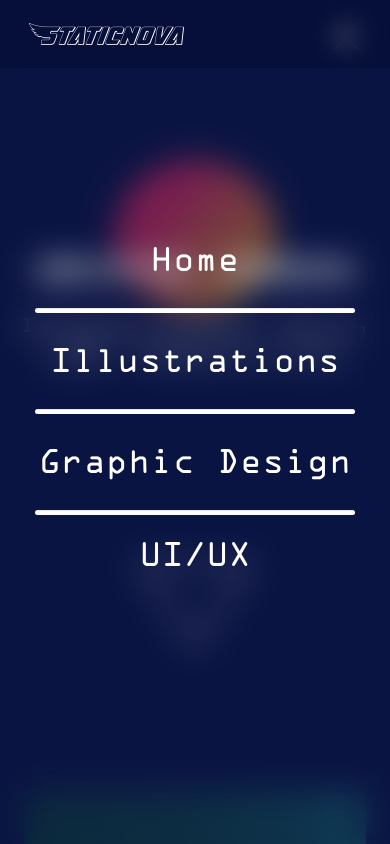
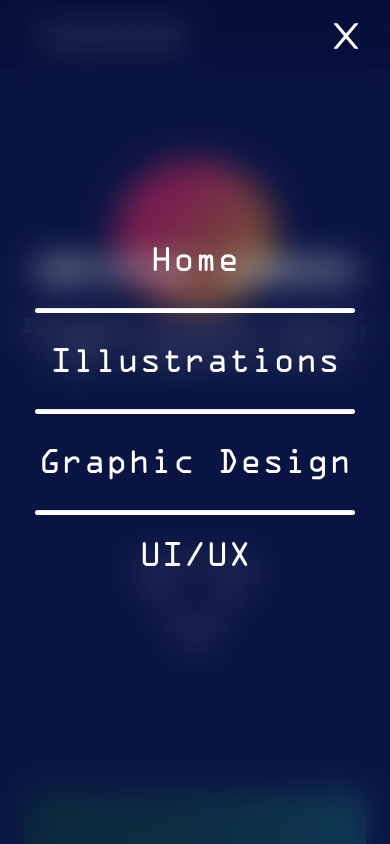
Before and after one commit to nandanpi/staticnova-portfolio, a React (Create React App) app: page /graphicdesign in a window 390 px wide. Both pictures are taken after a click on the icon 346 px from the left and 36 px from the top of the page. Shown: the top 844 px of the page. Built offline with nearby package versions, Linux system fonts and the light colour scheme.

Commit message:
Bugs fixed

```diff
--- a/src/components/navbar2.jsx
+++ b/src/components/navbar2.jsx
@@ -24,7 +24,7 @@ const Navbar2 = () => {
                         </ul>
                     </div>
                 </div>
-                <div className="block md:hidden text-white z-0">
+                <div className="block md:hidden text-white z-[99999]">
                     <div className="flex justify-between py-4 px-6">
                         <span className="logo text-2xl pt-1"><HashLink to="/">Staticnova</HashLink></span>
                         <HiMenu size={40} onClick={toggleNav} className={nav ? "hidden" : "block"}/>
@@ -33,7 +33,7 @@ const Navbar2 = () => {
             </div>
 
 
-            <div className={nav ? "fixed z-50 top-0 right-0 w-screen h-screen backdrop-blur-lg bg-[#0B1544] bg-opacity-20" : "hidden"}>
+            <div className={nav ? "fixed z-50 top-0 right-0 w-screen h-screen backdrop-blur-lg bg-[#0B1544] bg-opacity-20 z-[999999]" : "hidden"}>
                 <div className="flex w-full justify-end">
                     <AiOutlineClose size={40} onClick={toggleNav} className="cursor-pointer text-white  mx-6 my-4"/>
                 </div>
```
